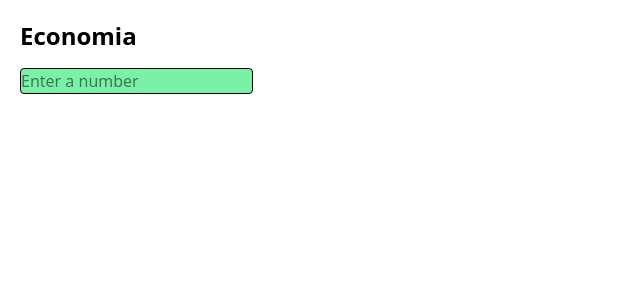
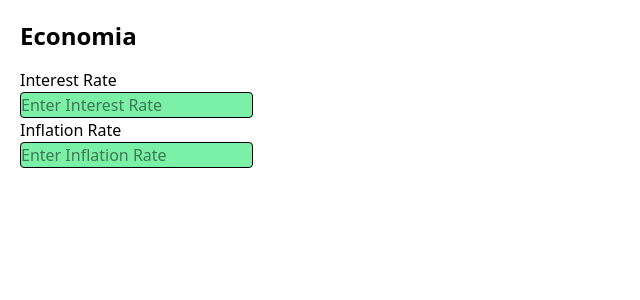
Before and after one commit to AGmarsen/Economia, an Angular app: page / in a window 1280 px wide. Shown: the top 300 px of the page, without its empty margins (0-640 px from the left). Built offline with nearby package versions, Linux system fonts and the light colour scheme.

Commit message:
replace number picker with parameter

```diff
--- a/src/app/app.html
+++ b/src/app/app.html
@@ -1,7 +1,8 @@
 <main class="main">
   <div class="content m-5">
     <h1 class="text-2xl font-bold mb-4">Economia</h1>
-    <app-number-picker></app-number-picker>
+    <parameter label="Interest Rate"></parameter>
+    <parameter label="Inflation Rate"></parameter>
   </div>
 </main>
 
--- a/src/app/app.ts
+++ b/src/app/app.ts
@@ -1,10 +1,10 @@
 import { Component, signal } from '@angular/core';
 import { RouterOutlet } from '@angular/router';
-import { NumberPicker } from "./number-picker/number-picker";
+import { Parameter } from './parameter/parameter';
 
 @Component({
   selector: 'app-root',
-  imports: [RouterOutlet, NumberPicker],
+  imports: [RouterOutlet, Parameter],
   templateUrl: './app.html',
   styleUrl: './app.css'
 })
--- a/src/app/number-picker/number-picker.ts
+++ /dev/null
@@ -1,11 +0,0 @@
-import { Component } from '@angular/core';
-
-@Component({
-  selector: 'app-number-picker',
-  imports: [],
-  template: `
-    <input class="manual-input" type="number" placeholder="Enter a number">
-
-  `,
-})
-export class NumberPicker {}
--- /dev/null
+++ b/src/app/parameter/parameter.ts
@@ -0,0 +1,16 @@
+import { Component, input } from '@angular/core';
+
+@Component({
+  selector: 'parameter',
+  imports: [],
+  template: `
+    <div class="">
+      <p>{{label()}}</p>
+      <input class="manual-input" type="number" placeholder="Enter {{ label() }}">
+    </div>
+  `,
+})
+export class Parameter {
+  label = input<string>('Label');
+  value: number = 0;
+}
```
Also changed, not shown: 1 other file (tests, documents, lock files or other folders).
